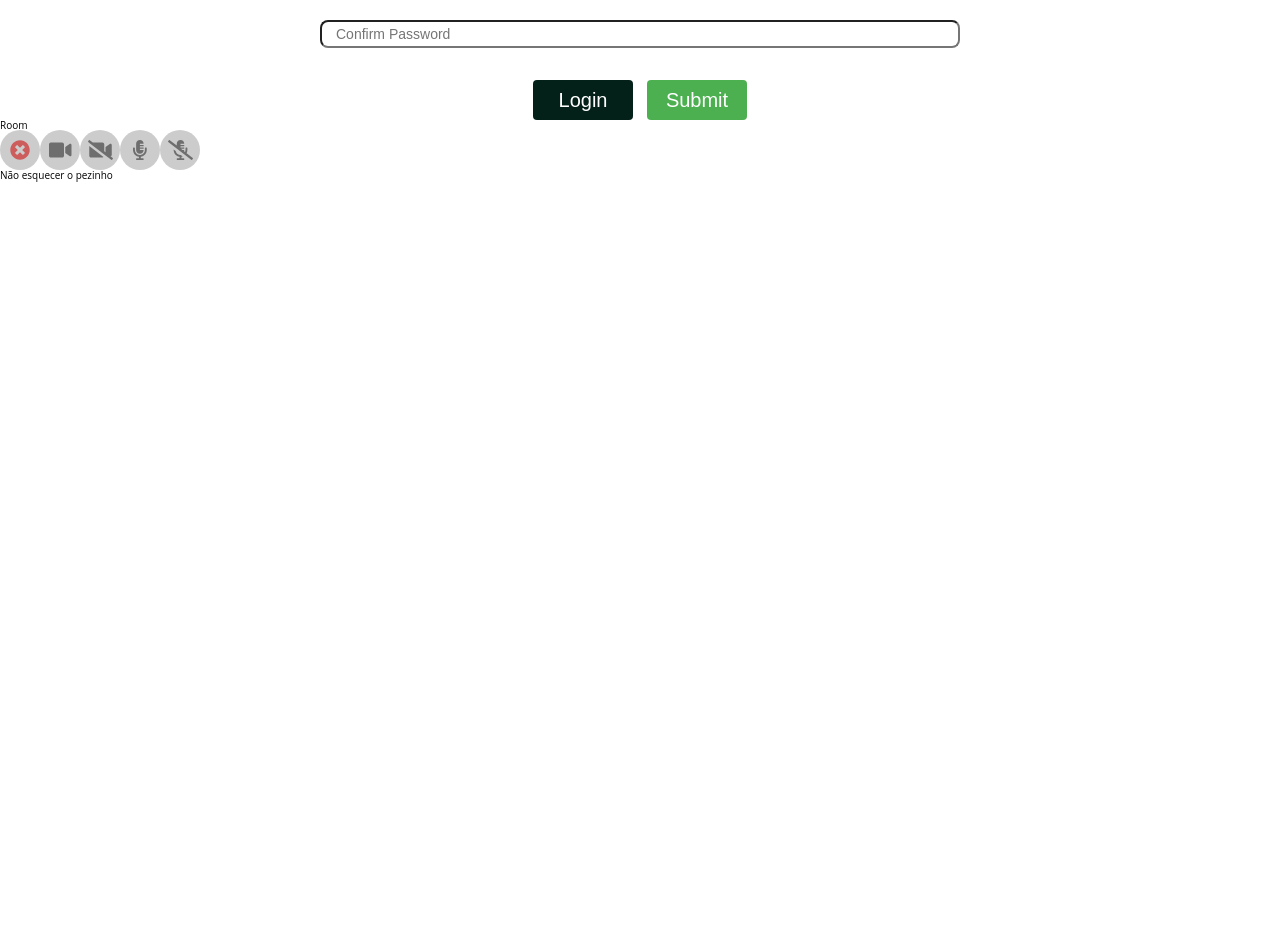
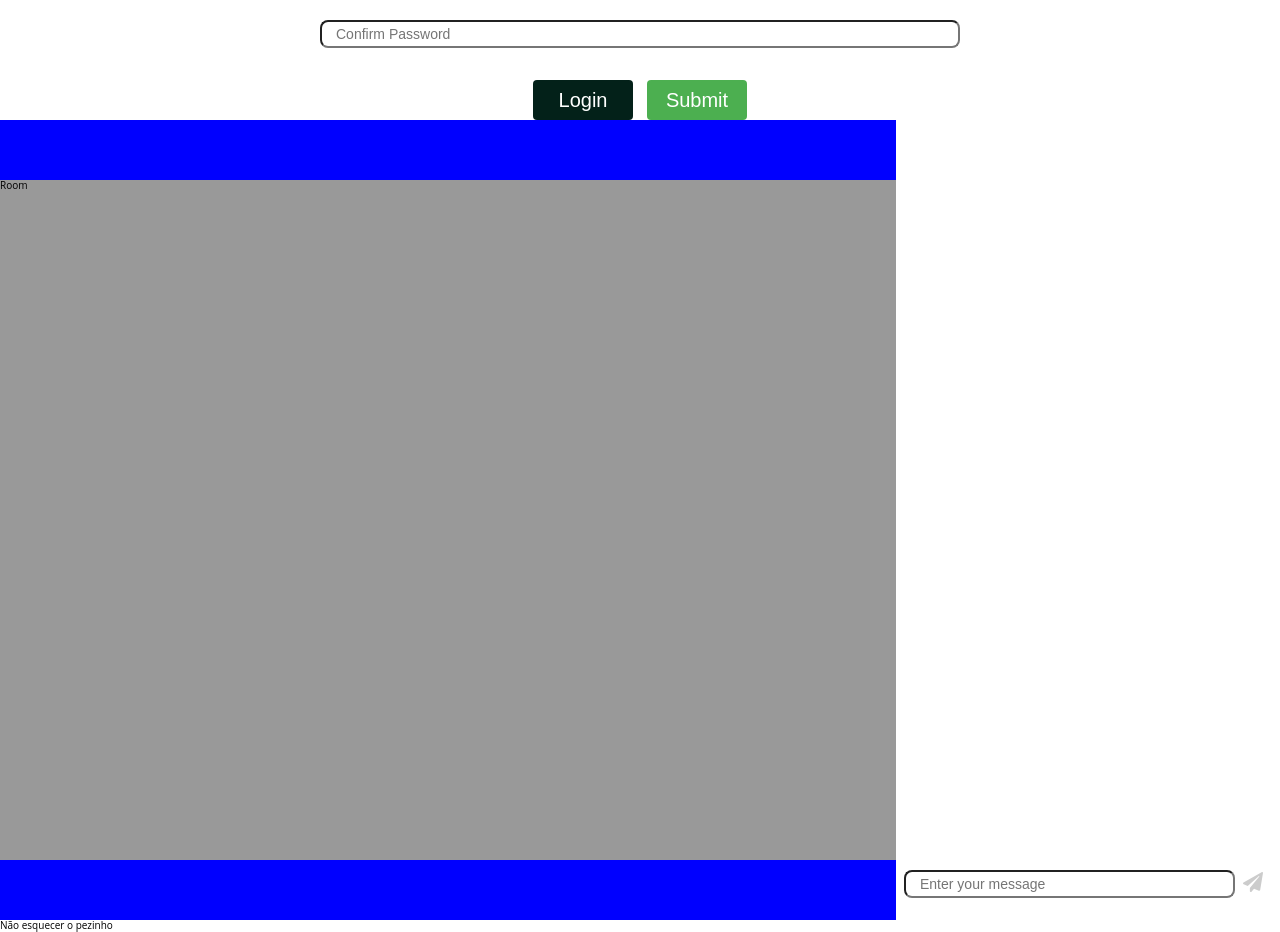
Before and after one commit to Code2Gether/NiceToMeetYou, a React (Create React App) app in the folder front-end/: page /signup in a window 1280 px wide. Shown: the part 320-1252 px from the top of the page. Before the commit the page ends 800 px from the top, so only its background shows below. Built offline with nearby package versions, Linux system fonts and the light colour scheme.

Commit message:
Added styles for room and chat

```diff
--- a/front-end/src/App.tsx
+++ b/front-end/src/App.tsx
@@ -19,66 +19,6 @@ const App: React.FC = () => {
                 <Route render={() => <Redirect to={{ pathname: '/' }} />} />
             </Switch>
             <Room />
-            <ButtonIconComponent
-                width={4}
-                height={4}
-                disabled={false}
-                fontSize={2}
-                bgColor={theme.colors.grey[200]}
-                color={'indianred'}
-                onClick={() => {
-                    console.log('Exit');
-                }}
-                iconType={'times-circle'}
-            />
-            <ButtonIconComponent
-                width={4}
-                height={4}
-                disabled={false}
-                fontSize={2}
-                bgColor={theme.colors.grey[200]}
-                color={theme.colors.grey[400]}
-                onClick={() => {
-                    console.log('Video On');
-                }}
-                iconType={'video'}
-            />
-            <ButtonIconComponent
-                width={4}
-                height={4}
-                disabled={false}
-                fontSize={2}
-                bgColor={theme.colors.grey[200]}
-                color={theme.colors.grey[400]}
-                onClick={() => {
-                    console.log('Video Off');
-                }}
-                iconType={'video-slash'}
-            />
-            <ButtonIconComponent
-                width={4}
-                height={4}
-                disabled={false}
-                fontSize={2}
-                bgColor={theme.colors.grey[200]}
-                color={theme.colors.grey[400]}
-                onClick={() => {
-                    console.log('Mic On');
-                }}
-                iconType={'microphone-alt'}
-            />
-            <ButtonIconComponent
-                width={4}
-                height={4}
-                disabled={false}
-                fontSize={2}
-                bgColor={theme.colors.grey[200]}
-                color={theme.colors.grey[400]}
-                onClick={() => {
-                    console.log('Mic Off');
-                }}
-                iconType={'microphone-alt-slash'}
-            />
             <footer>Não esquecer o pezinho</footer>
         </div>
     );
--- a/front-end/src/components/Chat/Chat.styles.ts
+++ b/front-end/src/components/Chat/Chat.styles.ts
@@ -1,15 +1,21 @@
 import styled from 'styled-components';
 
-export const chatContainer = styled.div`
+export const ChatContainer = styled.div`
     display: flex;
     flex-direction: column;
     flex-grow: 1;
+    padding: ${({ theme }) => theme.sizes['tiny']};
+    width: 100%;
+    height: 100vh;
 `;
 
-export const chatMessagesContainer = styled.div`
+export const ChatMessagesContainer = styled.div`
     flex-grow: 1;
 `;
 
-export const chatControllers = styled.div`
+export const ChatControllers = styled.div`
     height: 6rem;
+    display: flex;
+    align-items: center;
+    justify-content: space-around;
 `;
--- a/front-end/src/components/Chat/Chat.tsx
+++ b/front-end/src/components/Chat/Chat.tsx
@@ -1,11 +1,35 @@
-import React from 'react';
-import {} from './Chat.styles';
+import React, { useState, ChangeEvent } from "react";
+import InputComponent from '../ui-components/InputComponent/InputComponent';
+import ButtonIconComponent from '../ui-components/ButtonIconComponent/ButtonIconComponent';
+import { ChatContainer, ChatMessagesContainer, ChatControllers } from "./Chat.styles";
+import { theme } from '../../css/theme';
 
 const Chat: React.FC = () => {
+    const [message, setMessage] = useState('')
+
+    const handleChange = (evt: ChangeEvent<HTMLInputElement>) => {
+        setMessage(evt.target.value);
+    };
+
     return (
-        <div>
-            <h1>Chat</h1>
-        </div>
+        <ChatContainer>
+            <ChatMessagesContainer />
+            <ChatControllers>
+                <InputComponent name='message' type='text' placeholder='Enter your message' onChange={handleChange} label={false}/>
+                <ButtonIconComponent
+                    width={4}
+                    height={4}
+                    disabled={false}
+                    fontSize={2}
+                    bgColor={"transparent"}
+                    color={theme.colors.grey[200]}
+                    hoverColor={theme.colors.grey[400]}
+                    onClick={() => {
+                        console.log('Send');
+                    }}
+                    iconType={'paper-plane'}/>
+            </ChatControllers>
+        </ChatContainer>
     );
 };
 
--- a/front-end/src/components/ui-components/ButtonIconComponent/ButtonIconComponent.style.ts
+++ b/front-end/src/components/ui-components/ButtonIconComponent/ButtonIconComponent.style.ts
@@ -16,7 +16,7 @@ export const Button = styled.button<ButtonIconProps>`
             transform: scale(1.01) translateY(-0.3rem);
         }
         &:hover > * {
-                color: orangered;
+            color: ${props.hoverColor};
         }
         &:active {
             transform: translateY(-0.1rem);
--- a/front-end/src/components/ui-components/ButtonIconComponent/ButtonIconComponent.tsx
+++ b/front-end/src/components/ui-components/ButtonIconComponent/ButtonIconComponent.tsx
@@ -10,6 +10,7 @@ const ButtonIconComponent: React.FC<ButtonIconProps> = ({
     color,
     bgColor,
     onClick,
+    hoverColor,
     iconType,
 }) => {
     return (
@@ -19,8 +20,9 @@ const ButtonIconComponent: React.FC<ButtonIconProps> = ({
             disabled={disabled}
             bgColor={bgColor}
             onClick={onClick}
+            hoverColor={hoverColor}
         >
-            <Icon color={color} icon={iconType} fontSize={fontSize} />
+            <Icon color={color} icon={iconType} fontSize={fontSize}/>
         </Button>
     );
 };
--- a/front-end/src/components/ui-components/FontAwesome/FontAwesome.ts
+++ b/front-end/src/components/ui-components/FontAwesome/FontAwesome.ts
@@ -7,6 +7,7 @@ import {
     faVideo,
     faVideoSlash,
     faTimesCircle,
+    faPaperPlane
 } from '@fortawesome/free-solid-svg-icons';
 
 library.add(
@@ -16,5 +17,6 @@ library.add(
     faMicrophoneAltSlash,
     faVideo,
     faVideoSlash,
-    faTimesCircle
+    faTimesCircle,
+    faPaperPlane
 );
--- a/front-end/src/pages/Room/Room.styles.ts
+++ b/front-end/src/pages/Room/Room.styles.ts
@@ -1,8 +1,27 @@
 import styled from 'styled-components';
 
 export const RoomContainer = styled.div`
+    display: grid;
+    grid-template-columns: 1fr minmax(15rem, 30vw);
+    grid-template-rows: 6rem 1fr 6rem;
+    width: 100vw;
+    height: 100vh;
+`;
+
+export const RoomVideoContainer = styled.div`
     display: flex;
     flex-wrap: wrap;
+    grid-row: 2 / 3;
+    grid-column: 1 / 2;
+    background: rgba(0,0,0,0.4);
+`;
+
+export const RoomHeader = styled.div`
+    width: 100%;
+    height: 6rem;
+    grid-row: 1 / 2;
+    grid-column: 1 / 2;
+    background: blue;
 `;
 
 export const RoomVideo = styled.div`
@@ -15,4 +34,7 @@ export const RoomVideo = styled.div`
 export const RoomFooter = styled.div`
     width: 100%;
     height: 6rem;
+    grid-row: 3 / 4;
+    grid-column: 1 / 2;
+    background: blue;
 `;
--- a/front-end/src/pages/Room/Room.tsx
+++ b/front-end/src/pages/Room/Room.tsx
@@ -1,11 +1,15 @@
 import React from 'react';
-import {} from './Room.styles';
+import Chat from '../../components/Chat/Chat';
+import { RoomContainer, RoomVideoContainer, RoomVideo, RoomFooter, RoomHeader } from "./Room.styles";
 
 const Room: React.FC = () => {
     return (
-        <div>
-            <h1>Room</h1>
-        </div>
+        <RoomContainer>
+            <RoomHeader/>
+            <RoomVideoContainer>Room</RoomVideoContainer>
+            <RoomFooter/>
+            <Chat/>
+        </RoomContainer>
     );
 };
 
--- a/front-end/src/utils/types/types.ts
+++ b/front-end/src/utils/types/types.ts
@@ -31,7 +31,7 @@ export interface InputComponentProps {
     name: string;
     type: string;
     placeholder: string;
-    required: boolean;
+    required?: boolean;
     label?: boolean;
     onChange: (evt: ChangeEvent<HTMLInputElement>) => void;
 }
@@ -47,6 +47,7 @@ export interface ButtonProps extends HTMLAttributes<HTMLButtonElement> {
 
 export interface ButtonIconProps extends ButtonProps {
     iconType?: any;
+    hoverColor?: string;
 }
 
 export interface UserReducer {
```
